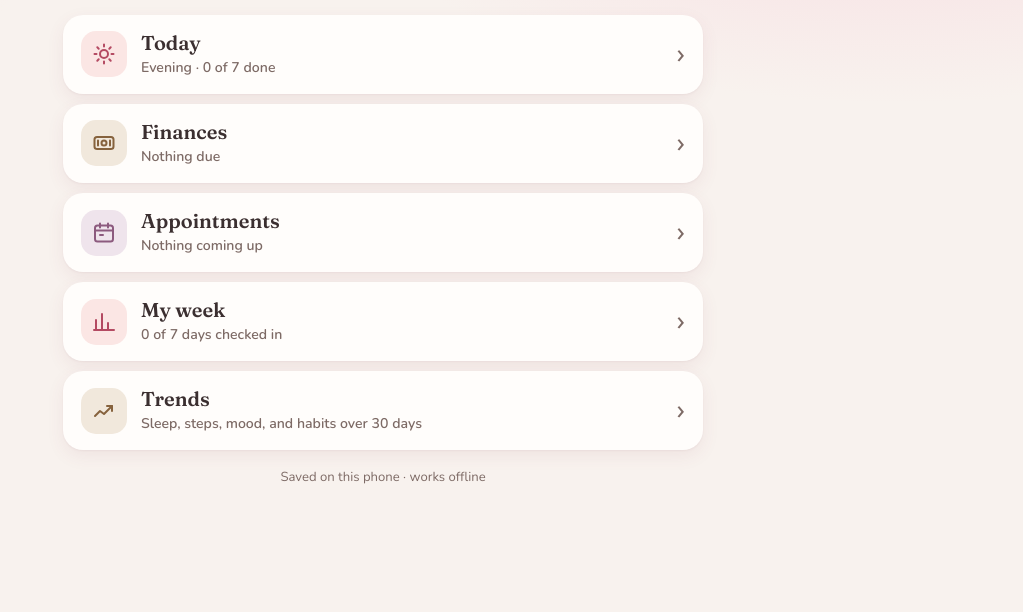
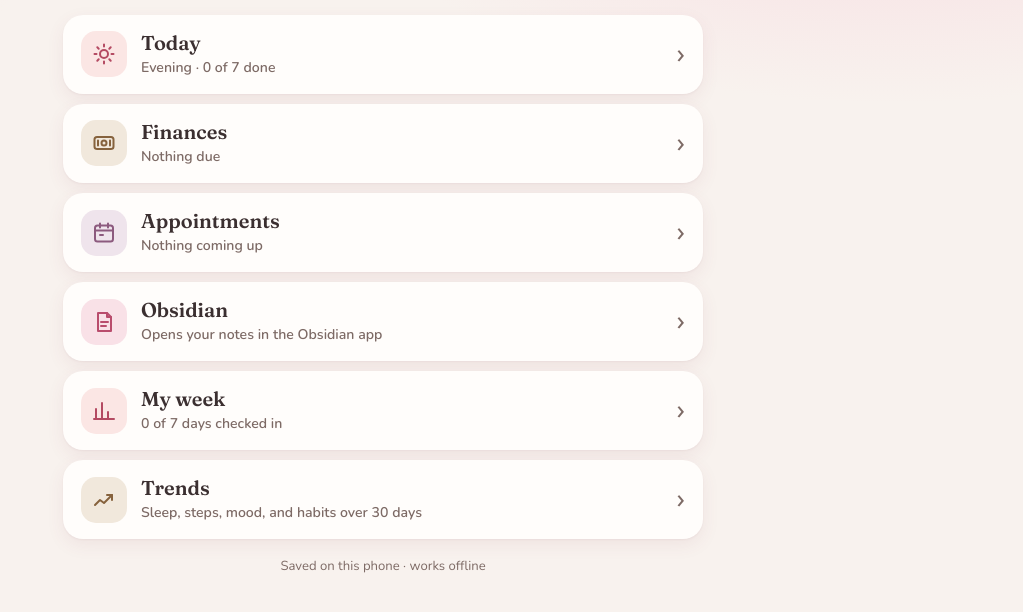
Before and after one commit to taylordcurry-lang/daily-compass, a plain HTML site: page index.html in a window 1280 px wide. Shown: the part 106-718 px from the top of the page, without its empty margins (257-1280 px from the left). Drawn offline with nearby package versions, Linux system fonts and the light colour scheme.

Commit message:
Upload Life OS (index.html)

```diff
--- a/index.html
+++ b/index.html
@@ -279,6 +279,7 @@ label.btn { cursor: pointer; display: inline-block; }
 .offcal { font-weight: 800; font-size: .78rem; border-radius: 99px; padding: 2px 9px; background: var(--surface-2); color: var(--muted); white-space: nowrap; }
 /* Home: one big button per section; inside a section, a sticky bar leads back. */
 .homelist { display: grid; gap: 10px; }
+a.homebtn { color: inherit; text-decoration: none; box-sizing: border-box; }
 .homebtn { display: flex; align-items: center; gap: 14px; width: 100%; text-align: left; border: 0; background: var(--surface); border-radius: 20px; padding: 16px 18px; min-height: 78px; box-shadow: var(--shadow); }
 .homebtn .hicon { width: 46px; height: 46px; flex: none; border-radius: 15px; display: grid; place-items: center; background: var(--tint); color: var(--strong); }
 .homebtn .hicon svg { width: 24px; height: 24px; }
@@ -1051,6 +1052,8 @@ footer { font-size: .82rem; color: var(--muted); text-align: center; }
     { id: "today", name: "Today" },
     { id: "money", name: "Finances" },
     { id: "appts", name: "Appointments" },
+    // The vault lives on the PC, so on the phone this hands off to Obsidian's own app (synced by Obsidian Sync).
+    { id: "notes", name: "Obsidian", href: "obsidian://open" },
     { id: "week", name: "My week" },
     { id: "trends", name: "Trends" }
   ];
@@ -1059,6 +1062,7 @@ footer { font-size: .82rem; color: var(--muted); text-align: center; }
     today: svg(`<circle cx="12" cy="12" r="4"/><path d="M12 2.5v2M12 19.5v2M2.5 12h2M19.5 12h2M5.3 5.3l1.4 1.4M17.3 17.3l1.4 1.4M5.3 18.7l1.4-1.4M17.3 6.7l1.4-1.4"/>`),
     money: svg(`<rect x="2.5" y="6" width="19" height="12" rx="2.5"/><circle cx="12" cy="12" r="2.5"/><path d="M6 9.5v5M18 9.5v5"/>`),
     appts: svg(`<rect x="3" y="4.5" width="18" height="16" rx="2.5"/><path d="M3 9.5h18M8 2.5v4M16 2.5v4M8 14h3"/>`),
+    notes: svg(`<path d="M6 3h9l4 4v14H6z"/><path d="M15 3v4h4M9 12h7M9 16h5"/>`),
     week: svg(`<path d="M4 20V10M10 20V4M16 20v-7M22 20H2"/>`),
     trends: svg(`<path d="M3 17l5-5 4 3 8-8"/><path d="M15 7h5v5"/>`)
   };
@@ -1082,13 +1086,16 @@ footer { font-size: .82rem; color: var(--muted); text-align: center; }
       }
       if (id === "week") { const w = weekData(); return `${w.logged.length} of 7 days checked in${w.habitPct !== null ? ` · ${w.habitPct}% of habits` : ""}`; }
       if (id === "trends") return "Sleep, steps, mood, and habits over 30 days";
+      if (id === "notes") return "Opens your notes in the Obsidian app";
     } catch {}
     return "";
   }
   function renderHome() {
-    $("#tab-home").innerHTML = `<div class="homelist">${SECTIONS.filter(s => $("#tab-" + s.id)).map(s => `
-      <button class="homebtn ${s.id}" data-tab="${s.id}"><span class="hicon">${SECTION_ICONS[s.id]}</span>
-        <span class="htext"><b>${s.name}</b><small>${esc(sectionStatus(s.id))}</small></span><span class="hchev" aria-hidden="true">›</span></button>`).join("")}</div>`;
+    const inner = s => `<span class="hicon">${SECTION_ICONS[s.id]}</span>
+        <span class="htext"><b>${s.name}</b><small>${esc(sectionStatus(s.id))}</small></span><span class="hchev" aria-hidden="true">›</span>`;
+    $("#tab-home").innerHTML = `<div class="homelist">${SECTIONS.filter(s => s.href || $("#tab-" + s.id)).map(s => s.href
+      ? `<a class="homebtn ${s.id}" href="${s.href}">${inner(s)}</a>`
+      : `<button class="homebtn ${s.id}" data-tab="${s.id}">${inner(s)}</button>`).join("")}</div>`;
   }
 
   // ---------- sections ----------
```
